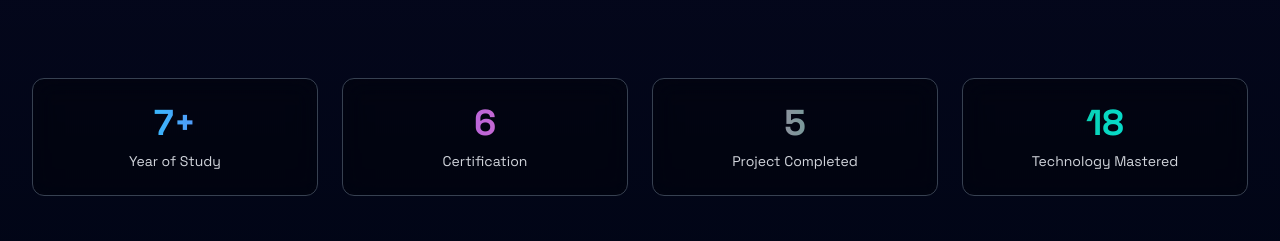
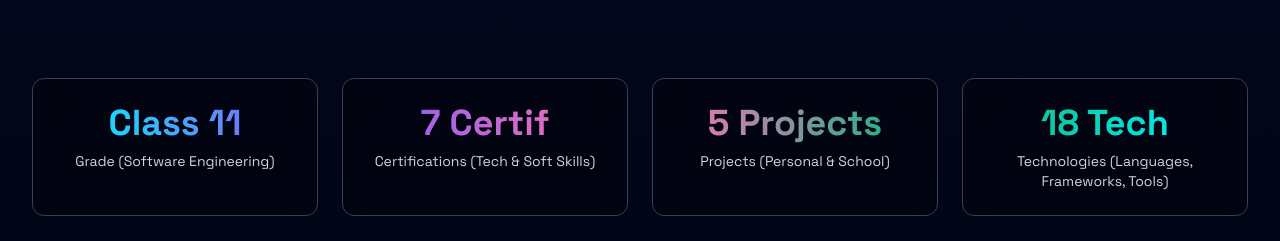
Before and after one commit to bagassdwipermanaa/portofolio_bagas_dwi_permana, a React (Vite) app: page / in a window 1280 px wide. Shown: the part 2646-2887 px from the top of the page. Built offline with nearby package versions, Linux system fonts and the light colour scheme.

Commit message:
Update Education.jsx

```diff
--- a/src/components/Education.jsx
+++ b/src/components/Education.jsx
@@ -176,10 +176,10 @@ const Education = () => {
           className="mt-20 grid grid-cols-2 md:grid-cols-4 gap-6"
         >
           {[
-            { label: 'Year of Study', value: '7+', color: 'from-cyber-blue to-cyber-purple' },
-            { label: 'Certification', value: '6', color: 'from-cyber-purple to-cyber-pink' },
-            { label: 'Project Completed', value: '5', color: 'from-cyber-pink to-cyber-green' },
-            { label: 'Technology Mastered', value: '18', color: 'from-cyber-green to-cyber-blue' },
+            { value: 'Class 11', label: 'Grade (Software Engineering)', color: 'from-cyber-blue to-cyber-purple' },
+            { value: '7 Certif', label: 'Certifications (Tech & Soft Skills)', color: 'from-cyber-purple to-cyber-pink' },
+            { value: '5 Projects', label: 'Projects (Personal & School)', color: 'from-cyber-pink to-cyber-green' },
+            { value: '18 Tech', label: 'Technologies (Languages, Frameworks, Tools)', color: 'from-cyber-green to-cyber-blue' },
           ].map((stat, index) => (
             <motion.div
               key={stat.label}
```
